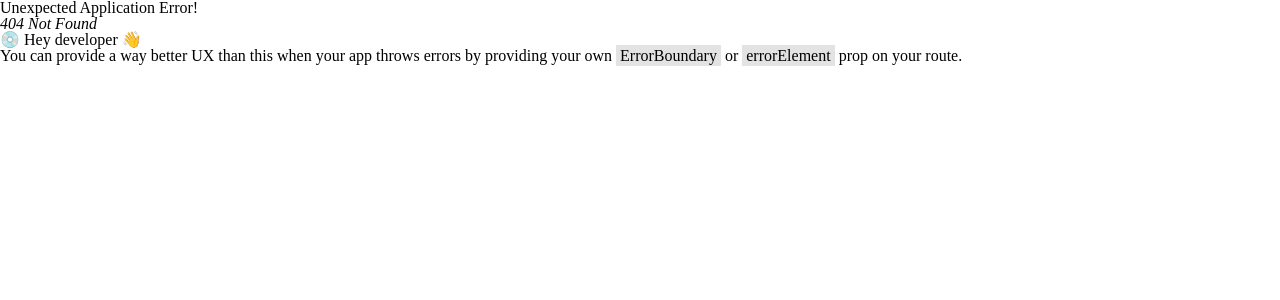
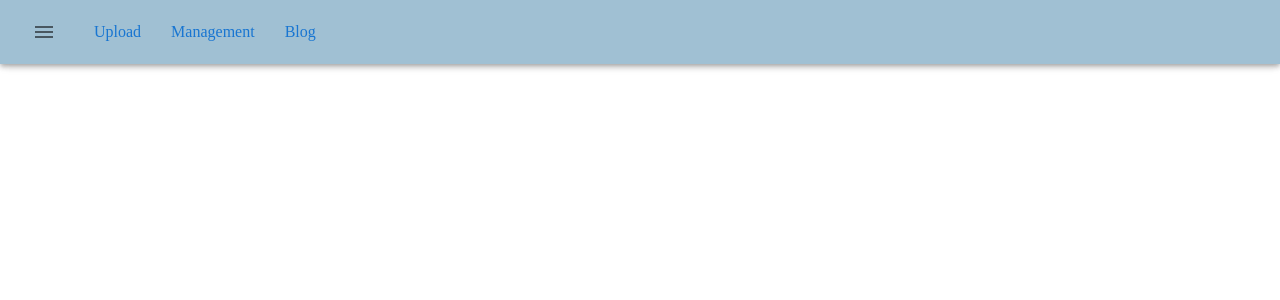
Before and after one commit to JasonJTW/Gaze, a React (Vite) app in the folder client/: page / in a window 1280 px wide. Before the commit this address had no page. Shown: the top 300 px of the page. Built offline with nearby package versions, Linux system fonts and the light colour scheme.

Commit message:
feat(nav): Implement basic <Nav>

```diff
--- /dev/null
+++ b/client/src/components/Layout.tsx
@@ -0,0 +1,11 @@
+import Nav from "./Nav";
+import { Outlet } from "react-router-dom";
+
+export default function Layout() {
+  return (
+    <>
+      <Nav />
+      <Outlet />
+    </>
+  );
+}
--- /dev/null
+++ b/client/src/components/Nav.tsx
@@ -0,0 +1,59 @@
+import {
+  AppBar,
+  Toolbar,
+  IconButton,
+  Link,
+  ThemeProvider,
+  createTheme,
+} from "@mui/material";
+import { Link as RouterLink } from "react-router-dom";
+
+import MenuIcon from "@mui/icons-material/Menu";
+
+const pages = ["Upload", "Management", "Blog"];
+function Nav() {
+  const theme = createTheme({
+    components: {
+      MuiAppBar: {
+        styleOverrides: {
+          root: {
+            backgroundColor: "rgba(67, 129, 168, 0.5)",
+            backdropFilter: "blur(10px)",
+          },
+        },
+      },
+      MuiLink: {
+        styleOverrides: {
+          root: {
+            marginLeft: "30px",
+          },
+        },
+      },
+    },
+  });
+  return (
+    <>
+      <ThemeProvider theme={theme}>
+        <AppBar position="fixed">
+          <Toolbar>
+            <IconButton>
+              <MenuIcon />
+            </IconButton>
+            {pages.map((page) => (
+              <Link
+                component={RouterLink}
+                to={`/${page}`}
+                color="primary"
+                underline="hover"
+              >
+                {page}
+              </Link>
+            ))}
+          </Toolbar>
+        </AppBar>
+      </ThemeProvider>
+    </>
+  );
+}
+
+export default Nav;
--- a/client/src/main.tsx
+++ b/client/src/main.tsx
@@ -1,15 +1,23 @@
 import React from "react";
 import ReactDOM from "react-dom/client";
 import Upload from "./routes/Upload.tsx";
+import Error from "./routes/Error.tsx";
 import Management from "./routes/Management.tsx";
 import { createBrowserRouter, RouterProvider } from "react-router-dom";
 import "./index.css";
+
+import Layout from "./components/Layout.tsx";
 import "@fontsource/roboto/300.css";
 import "@fontsource/roboto/400.css";
 import "@fontsource/roboto/500.css";
 import "@fontsource/roboto/700.css";
 
 const router = createBrowserRouter([
+  {
+    path: "/",
+    element: <Layout />,
+    errorElement: <Error />,
+    children: [
       {
         path: "/upload",
         element: <Upload />,
@@ -18,6 +26,8 @@ const router = createBrowserRouter([
         path: "/management",
         element: <Management />,
       },
+    ],
+  },
 ]);
 
 ReactDOM.createRoot(document.getElementById("root")!).render(
--- /dev/null
+++ b/client/src/routes/Error.tsx
@@ -0,0 +1,56 @@
+import {
+  ThemeProvider,
+  createTheme,
+  Container,
+  Typography,
+} from "@mui/material";
+import Nav from "../components/Nav";
+function Error() {
+  const theme = createTheme({
+    components: {
+      MuiContainer: {
+        styleOverrides: {
+          root: {
+            backgroundColor: "#010c1e",
+          },
+        },
+      },
+    },
+  });
+  return (
+    <ThemeProvider theme={theme}>
+      <Nav />
+      <Container
+        sx={{
+          minHeight: "100%",
+          minWidth: "100%",
+          margin: 0,
+          display: "flex",
+          flexDirection: "column",
+          justifyContent: "center",
+          alignItems: "center",
+        }}
+      >
+        <Container
+          sx={{
+            display: "flex",
+            width: "auto",
+            flexDirection: "column",
+            justifyContent: "center",
+            alignItems: "flex-end",
+            minHeight: "400px",
+          }}
+        >
+          <Typography variant="h1" sx={{ color: "#c6cdd7" }}>
+            404
+          </Typography>
+          <Typography variant="overline" sx={{ color: "#d6c9d0" }}>
+            What's my age again ?
+          </Typography>
+        </Container>
+      </Container>
+    </ThemeProvider>
+  );
+}
+
+export default Error;
--- a/client/src/routes/Upload.tsx
+++ b/client/src/routes/Upload.tsx
@@ -12,7 +12,8 @@ import {
 } from "@mui/material";
 import SendIcon from "@mui/icons-material/Send";
 import ImageIcon from "@mui/icons-material/Image";
-function App() {
+
+function Upload() {
   /// Maximum number of uploads
   const maxAllowedFiles = import.meta.env.VITE_maxAllowedFiles;
   const hostName = import.meta.env.VITE_ServerHostName;
@@ -257,4 +258,4 @@ function App() {
   );
 }
 
-export default App;
+export default Upload;
```
Lines whose indentation alone changed are shown as unchanged.
